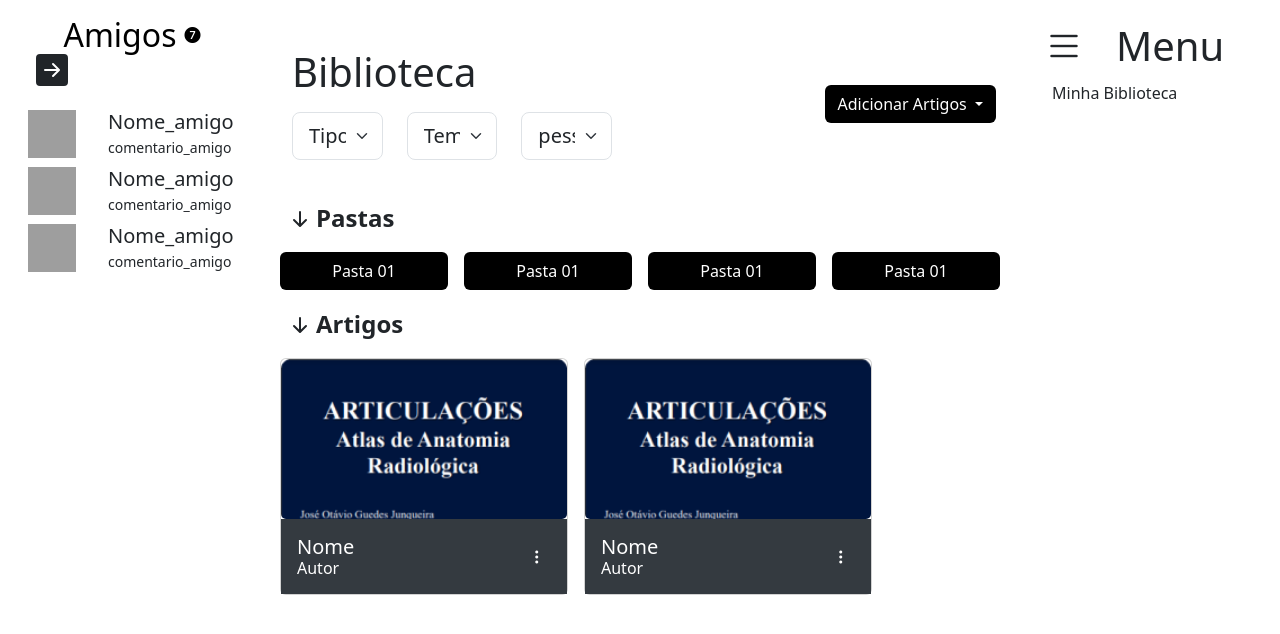
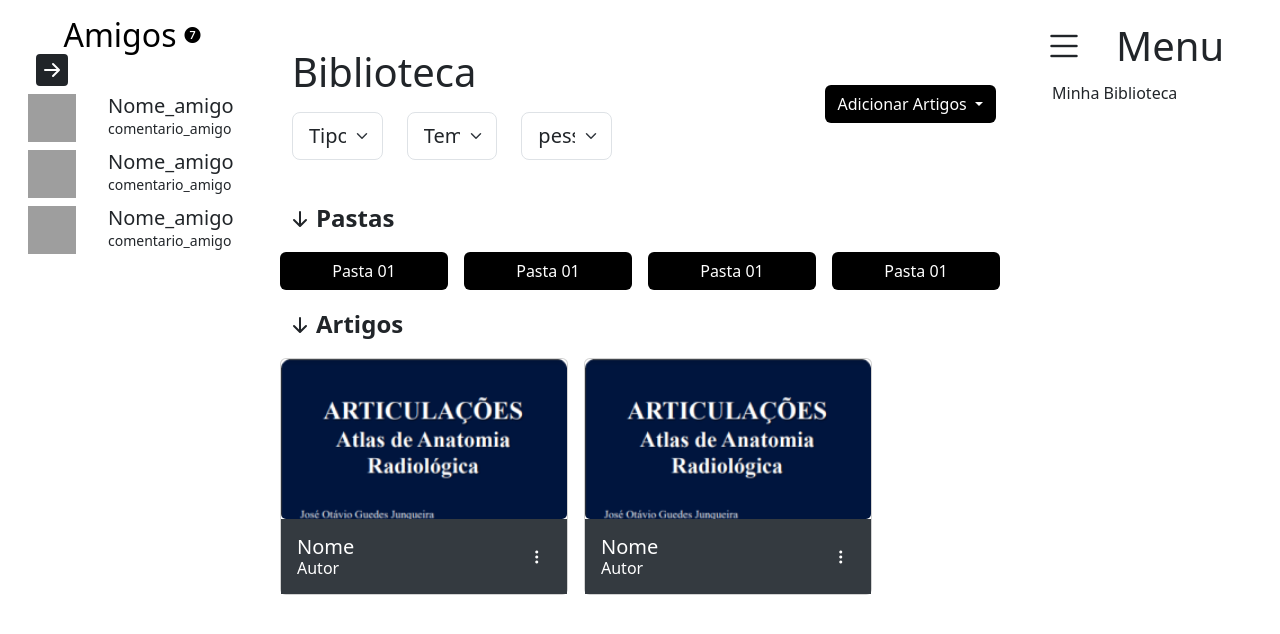
Before and after one commit to CASART-devs/ArtOrganizer, a PHP site: page /view/home.php in a window 1280 px wide. Shown: the part 74-708 px from the top of the page. Run offline with PHP 8.4, Linux system fonts and the light colour scheme; grey boxes are pictures that could not be loaded.

Commit message:
att 10/02
ajustes na home e limpeza de pastas e arquivos.

```diff
--- a/view/home.php
+++ b/view/home.php
@@ -75,23 +75,31 @@ session_start();
 
                     <div class="row">
 
-                        <div class="amigo row my-2 mt-4">
+                        <div class="amigo row my-2">
                             <div class="col-4">
-                                <img class="perfil-img" src="img/navbar_home/perfil.svg" alt="">
+                                <img class="perfil-img" src="img/navbar_home/perfil.svg" alt="imagem de pre">
                             </div>
                             <div class="col">
+                                <div class="row">
                                     <span class="h5">Nome_amigo</span>
+                                </div>
+                                <div class="row">
                                     <small>comentario_amigo</small>
                                 </div>
                             </div>
+                        </div>
 
-                        <div class="amigo row my-2 mt-4">
+                        <div class="amigo row my-2">
                             <div class="col-4">
-                                <img class="perfil-img" src="img/navbar_home/perfil.svg" alt="">
+                                <img class="perfil-img" src="img/navbar_home/perfil.svg" alt="imagem de pre">
                             </div>
                             <div class="col">
+                                <div class="row">
                                     <span class="h5">Nome_amigo</span>
+                                </div>
+                                <div class="row">
                                     <small>comentario_amigo</small>
+                                </div>
                             </div>
                         </div>
 
@@ -104,23 +112,31 @@ session_start();
 
                     <div class="row">
 
-                        <div class="amigo row my-2 mt-4">
+                        <div class="amigo row my-2">
                             <div class="col-4">
-                                <img class="perfil-img" src="img/navbar_home/perfil.svg" alt="">
+                                <img class="perfil-img" src="img/navbar_home/perfil.svg" alt="imagem de pre">
                             </div>
                             <div class="col">
+                                <div class="row">
                                     <span class="h5">Nome_amigo</span>
+                                </div>
+                                <div class="row">
                                     <small>comentario_amigo</small>
                                 </div>
                             </div>
+                        </div>
 
-                        <div class="amigo row my-2 mt-4">
+                        <div class="amigo row my-2">
                             <div class="col-4">
-                                <img class="perfil-img" src="img/navbar_home/perfil.svg" alt="">
+                                <img class="perfil-img" src="img/navbar_home/perfil.svg" alt="imagem de pre">
                             </div>
                             <div class="col">
+                                <div class="row">
                                     <span class="h5">Nome_amigo</span>
+                                </div>
+                                <div class="row">
                                     <small>comentario_amigo</small>
+                                </div>
                             </div>
                         </div>
 
@@ -161,23 +177,17 @@ session_start();
                     <!-- Início do conteúdo dos amigos
                     aqui terá código php-->
 
-                    <div class="amigo row my-2 mt-4">
+                    <div class="amigo row my-2">
                         <div class="col-4">
-                            <img class="perfil-img" src="img/navbar_home/perfil.svg" alt="">
+                            <img class="perfil-img" src="img/navbar_home/perfil.svg" alt="imagem de pre">
                         </div>
                         <div class="col">
+                            <div class="row">
                                 <span class="h5">Nome_amigo</span>
+                            </div>
+                            <div class="row">
                                 <small>comentario_amigo</small>
                             </div>
-                    </div>
-
-                    <div class="amigo row my-2">
-                        <div class="col-4">
-                            <img class="perfil-img" src="img/navbar_home/perfil.svg" alt="">
-                        </div>
-                        <div class="col">
-                            <span class="h5">Nome_amigo</span>
-                            <small>comentario_amigo</small>
                         </div>
                     </div>
 
@@ -186,8 +196,26 @@ session_start();
                             <img class="perfil-img" src="img/navbar_home/perfil.svg" alt="imagem de pre">
                         </div>
                         <div class="col">
+                            <div class="row">
                                 <span class="h5">Nome_amigo</span>
+                            </div>
+                            <div class="row">
                                 <small>comentario_amigo</small>
+                            </div>
+                        </div>
+                    </div>
+
+                    <div class="amigo row my-2">
+                        <div class="col-4">
+                            <img class="perfil-img" src="img/navbar_home/perfil.svg" alt="imagem de pre">
+                        </div>
+                        <div class="col">
+                            <div class="row">
+                                <span class="h5">Nome_amigo</span>
+                            </div>
+                            <div class="row">
+                                <small>comentario_amigo</small>
+                            </div>
                         </div>
                     </div>
                     <!-- Fim do conteúdo dos amigos -->
```
Also changed, not shown: view/pages/configuracao/notificaocoesConfig.php (deleted), view/pages/explorar.html (deleted), view/pages/perfil.html (deleted). Lines whose indentation alone changed are shown as unchanged.
